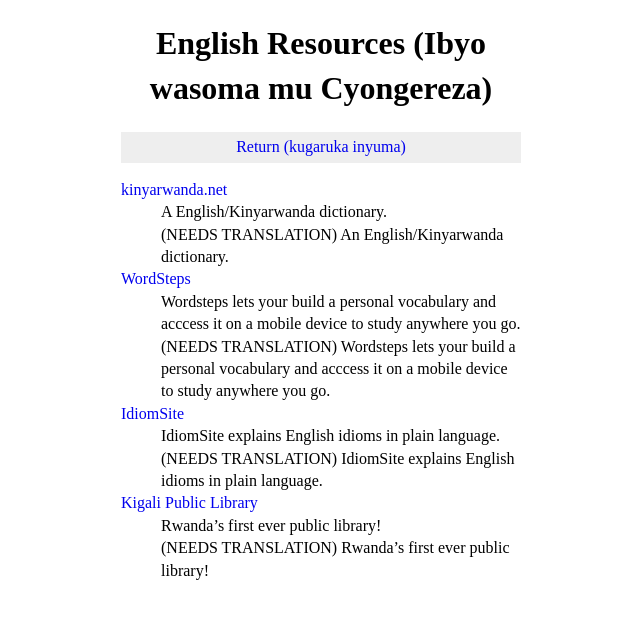
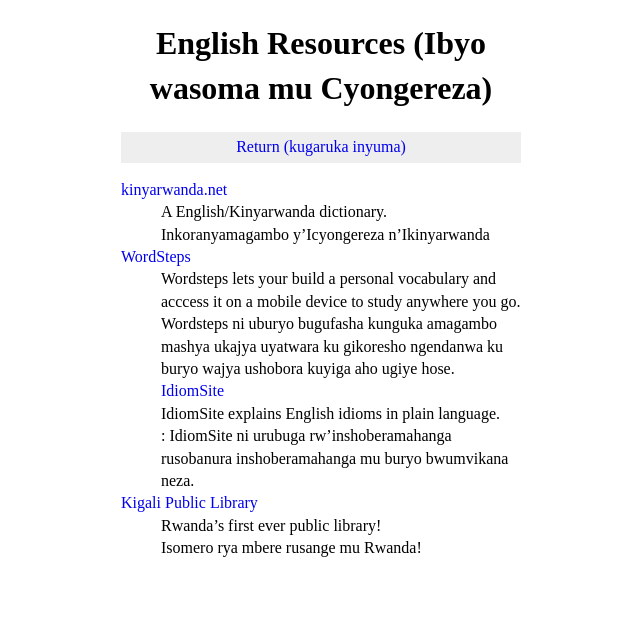
Before and after one commit to RwandaReads/RwandaReads.github.io, a Jekyll site: the page built from resources.md, in a window 1280 px wide. Shown: the top 619 px of the page, without its empty margins (319-959 px from the left). Built offline with Jekyll 4.4.1, drawn with Linux system fonts in a browser that asks for light colours.

Commit message:
Update resources.md

```diff
--- a/resources.md
+++ b/resources.md
@@ -8,16 +8,15 @@
 
 [kinyarwanda.net](http://kinyarwanda.net/)
 : A English/Kinyarwanda dictionary.
-: (NEEDS TRANSLATION) An English/Kinyarwanda dictionary.
+: Inkoranyamagambo y’Icyongereza n’Ikinyarwanda
 
 [WordSteps](http://wordsteps.com/)
 : Wordsteps lets your build a personal vocabulary and acccess it on a mobile device to study anywhere you go.
-: (NEEDS TRANSLATION) Wordsteps lets your build a personal vocabulary and acccess it on a mobile device to study anywhere you go.
-
+: Wordsteps ni uburyo bugufasha kunguka amagambo mashya ukajya uyatwara ku gikoresho ngendanwa ku buryo wajya ushobora kuyiga aho ugiye hose.
 [IdiomSite](http://www.idiomsite.com/)
 : IdiomSite explains English idioms in plain language.
-: (NEEDS TRANSLATION) IdiomSite explains English idioms in plain language.
+: : IdiomSite ni urubuga rw’inshoberamahanga rusobanura inshoberamahanga mu buryo bwumvikana neza.
 
 [Kigali Public Library](http://www.kplonline.org/)
 : Rwanda's first ever public library!
-: (NEEDS TRANSLATION) Rwanda's first ever public library!
+: Isomero rya mbere rusange mu Rwanda!
```
